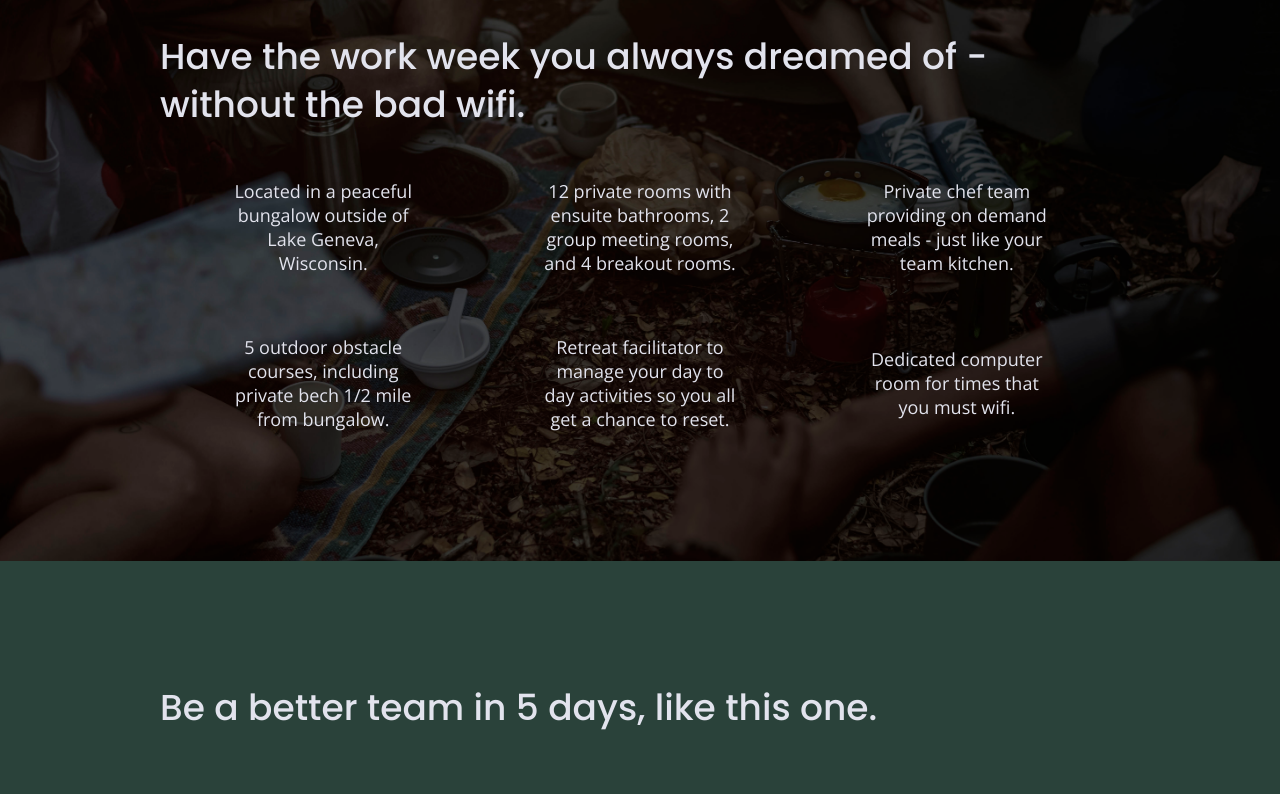
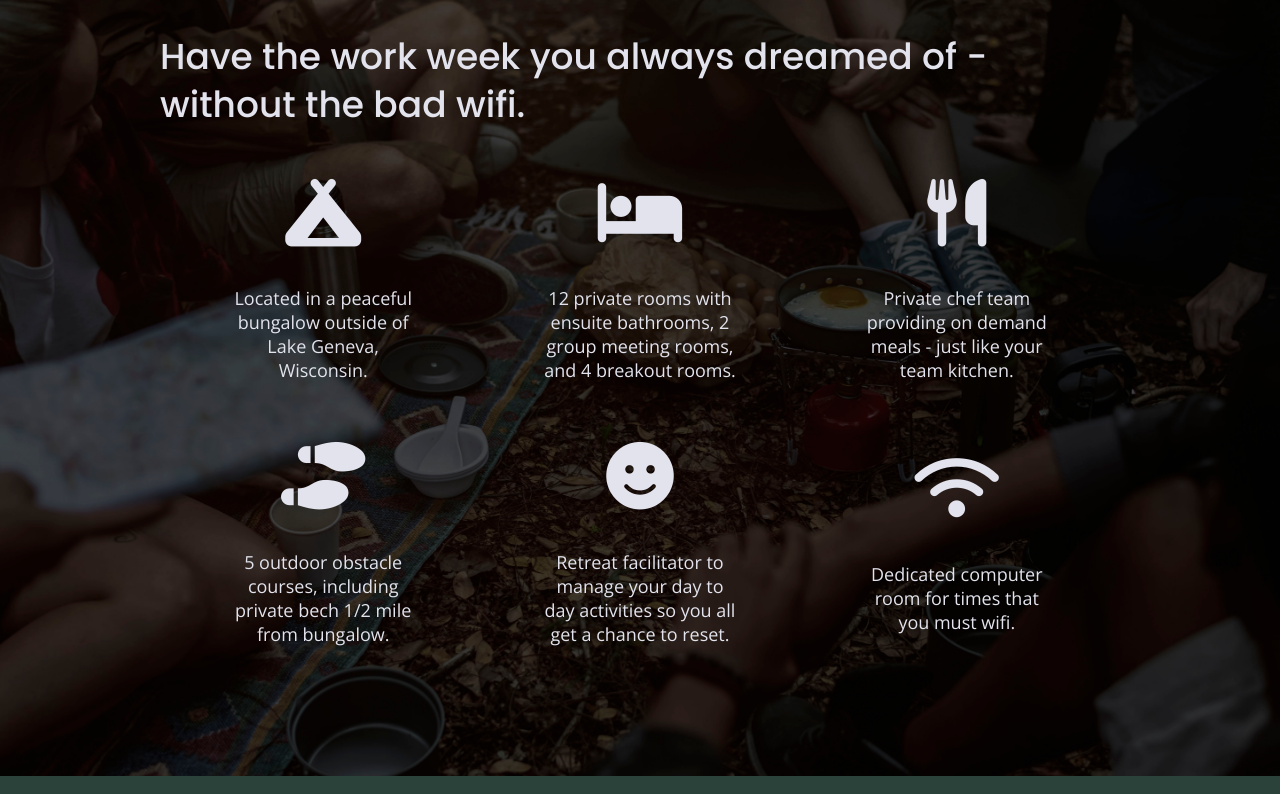
Before and after one commit to tpaisley5150/Unplugged, a website built with Parcel: page index.html in a window 1280 px wide. Shown: the part 1099-1893 px from the top of the page. Built offline with nearby package versions, Linux system fonts and the light colour scheme.

Commit message:
Added icons

```diff
--- a/css/main.css
+++ b/css/main.css
@@ -320,6 +320,11 @@ input[type=button] {
   justify-content: center;
   align-items: center;
   flex-flow: row wrap;
+}
+
+.features i {
+  font-size: 3.75em;
+  margin-bottom: 40px;
 }
 
 .features p {
--- a/index.html
+++ b/index.html
@@ -13,6 +13,8 @@
 
   <link rel="stylesheet" href="css/normalize.css">
   <link rel="stylesheet" href="css/main.css">
+
+  <script src="https://kit.fontawesome.com/dd08f8db15.js" crossorigin="anonymous"></script>
 
   <!-- Google Fonts -->
   <link href="https://fonts.googleapis.com/css?family=Open+Sans:400,700|Poppins:500,700" rel="stylesheet">
@@ -65,27 +67,39 @@
     <h2>Have the work week you always dreamed of - without the bad wifi.</h2>
     <div class="features-items">
     <article>
-      <p class="fontawesome-icon"></p>
+      <p class="fontawesome-icon">
+        <i class="fas fa-campground"></i>
+      </p>
       <p class="features-item-description">Located in a peaceful bungalow outside of Lake Geneva, Wisconsin.</p>
     </article>
     <article>
-     <p class="fontawesome-icon"></p>
+     <p class="fontawesome-icon">
+       <i class="fas fa-bed"></i>
+     </p>
      <p class="features-item-description">12 private rooms with ensuite bathrooms, 2 group meeting rooms, and 4 breakout rooms.</p>
    </article>
    <article>
-    <p class="fontawesome-icon"></p>
+    <p class="fontawesome-icon">
+      <i class="fas fa-utensils"></i>
+    </p>
     <p class="features-item-description">Private chef team providing on demand meals - just like your team kitchen.</p>
    </article>
    <article>
-    <p class="fontawesome-icon"></p>
+    <p class="fontawesome-icon">
+      <i class="fas fa-shoe-prints"></i>
+    </p>
     <p class="features-item-description">5 outdoor obstacle courses, including private bech 1/2 mile from bungalow.</p>
    </article>
    <article>
-    <p class="fontawesome-icon"></p>
+    <p class="fontawesome-icon">
+      <i class="fas fa-smile"></i>
+    </p>
     <p class="features-item-description">Retreat facilitator to manage your day to day activities so you all get a chance to reset.</p>
    </article>
    <article>
-    <p class="fontawesome-icon"></p>
+    <p class="fontawesome-icon">
+      <i class="fas fa-wifi"></i>
+    </p>
     <p class="features-item-description">Dedicated computer room for times that you must wifi.</p>
    </article>
   </div>
```
Also changed, not shown: about/index.html (+2 -0 lines), faq/index.html (+2 -0 lines).
